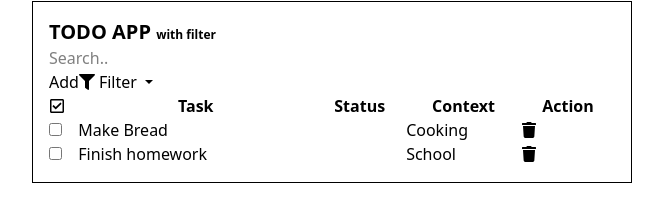
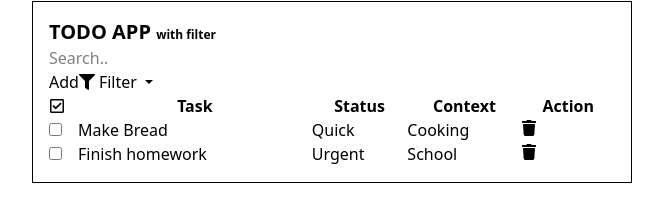
Before and after one commit to Zer0-Gravity/mini-react-project, a React (Vite) app in the folder todo-app-filter/: page / in a window 1280 px wide. Shown: the part 308-524 px from the top of the page, without its empty margins (308-971 px from the left). Built offline with nearby package versions, Linux system fonts and the light colour scheme.

Commit message:
Feat: Add delete button logic

```diff
--- a/todo-app-filter/src/Component/TableTodo.tsx
+++ b/todo-app-filter/src/Component/TableTodo.tsx
@@ -2,15 +2,19 @@ import { FaRegCheckSquare, FaTrash } from "react-icons/fa";
 
 interface TableProps {
     todos: TodoProps[];
+    delTodo: (index: number) => void;
 }
 
 interface TodoProps {
     title: string;
-    status: string;
     context: string;
+    tag: Tags;
+    done: boolean;
 }
 
-function TableTodo({ todos }: TableProps) {
+type Tags = "Urgent" | "Quick" | "Personal" | "Important";
+
+function TableTodo({ todos, delTodo }: TableProps) {
     return (
         <div>
             <table className="min-w-full">
@@ -26,7 +30,7 @@ function TableTodo({ todos }: TableProps) {
                     </tr>
                 </thead>
                 <tbody>
-                    {todos.map((todo) => (
+                    {todos.map((todo, index) => (
                         <tr className="has-checked:opacity-40 ">
                             <td>
                                 <input type="checkbox" id={todo.title} />
@@ -38,10 +42,12 @@ function TableTodo({ todos }: TableProps) {
                                     </span>
                                 </label>
                             </td>
-                            <td>{todo.status}</td>
+                            <td>{todo.tag}</td>
                             <td>{todo.context}</td>
                             <td>
-                                <FaTrash />
+                                <button onClick={() => delTodo(index)}>
+                                    <FaTrash />
+                                </button>
                             </td>
                         </tr>
                     ))}
--- a/todo-app-filter/src/Component/TodoApp.tsx
+++ b/todo-app-filter/src/Component/TodoApp.tsx
@@ -33,6 +33,10 @@ function TodoApp() {
     const [dropdown, setDropdown] = useState<boolean>(false);
     const [isModal, setIsModal] = useState<boolean>(false);
 
+    const handleDeleteTodos = (index: number) => {
+        setTodos(todos.filter((_, i) => index !== i));
+    };
+
     return (
         <div className="w-[600px] h-[400] border p-4">
             <section>
@@ -64,7 +68,7 @@ function TodoApp() {
                 </div>
             </section>
             <section>
-                <TableTodo todos={todos} />
+                <TableTodo todos={todos} delTodo={handleDeleteTodos} />
             </section>
         </div>
     );
```
